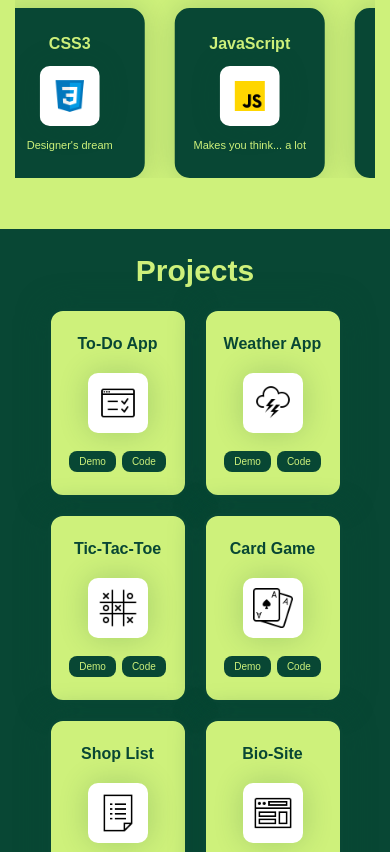
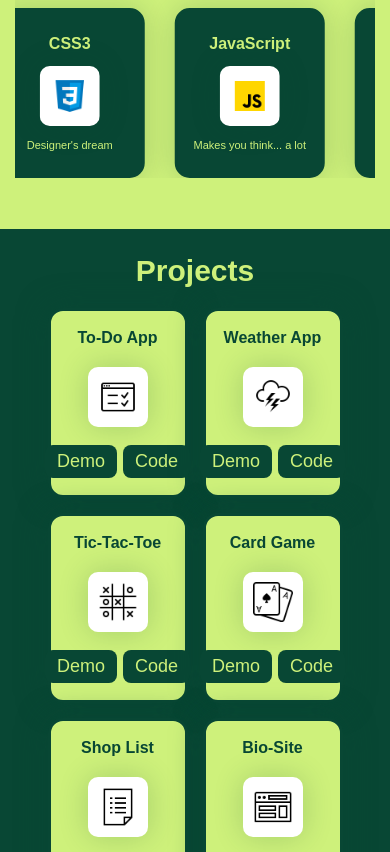
Before and after one commit to everidiy/Site-About-Me, a React (Vite) app: page / in a window 390 px wide. Shown: the part 1148-2000 px from the top of the page. Built offline with nearby package versions, Linux system fonts and the light colour scheme.

Commit message:
mobile 0.3

```diff
--- a/src/styles/footer.css
+++ b/src/styles/footer.css
@@ -63,11 +63,11 @@
     }
 
     .number h2 {
-        font-size: 0.7rem;
+        font-size: 0.5rem;
     }
 
     .email h2 {
-        font-size: 0.4rem;
+        font-size: 0.5rem;
     }
 
     .logo-footer img {
--- a/src/styles/hero.css
+++ b/src/styles/hero.css
@@ -268,7 +268,7 @@
     .hero {
         padding: 12px 25px;
         gap: 30px;
-        min-height: 50vh;
+        min-height: 70vh;
     }
 
     .hero-logo img {
--- a/src/styles/projects.css
+++ b/src/styles/projects.css
@@ -190,7 +190,7 @@
     }
 
     .project-links a {
-        padding: 5px 10px;
-        font-size: 10px;
+        padding: 6px 12px;
+        font-size: 18px;
     }
 }
```
